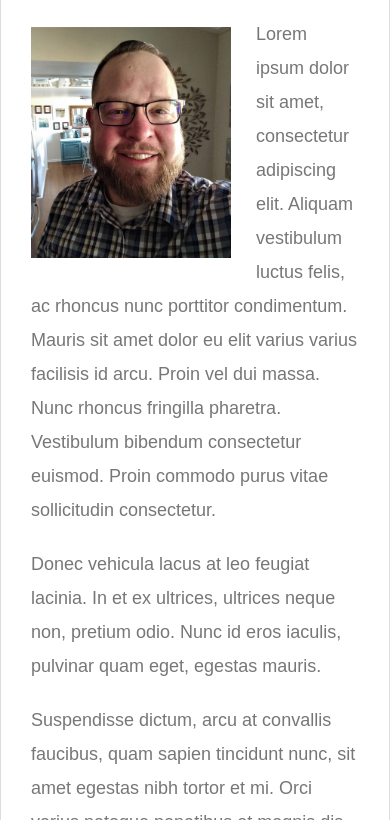
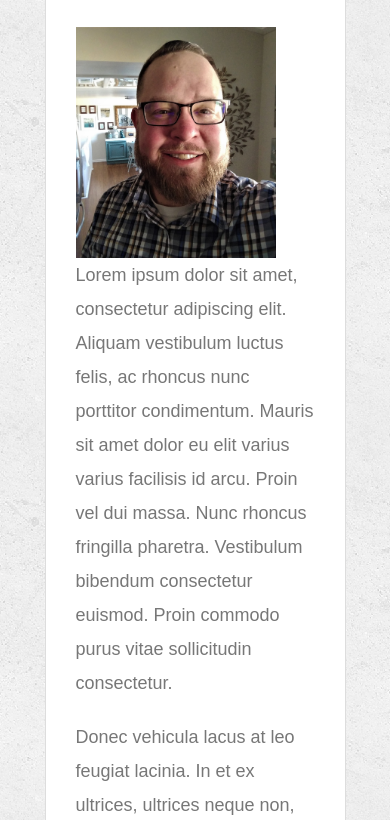
Before and after one commit to nitrodrip/Responsive-Portfolio, a plain HTML site: page index.html in a window 390 px wide. Shown: the part 236-1056 px from the top of the page. Drawn offline with Linux system fonts and the light colour scheme.

Commit message:
updated attachments

```diff
--- a/assets/css/style.css
+++ b/assets/css/style.css
@@ -215,3 +215,21 @@ input[type=submit] {
   background: #4aaaa5;
   border: 0 none;
 }
+/*Media Queries*/
+@media only screen and (max-width: 980px) {
+.container {
+  width: 750px;
+}
+}
+
+@media only screen and (max-width: 760px) {
+.container {
+  width: 620px;
+}
+}
+
+@media only screen and (max-width: 630px) {
+.container {
+  width: 301px;
+}
+}
```
